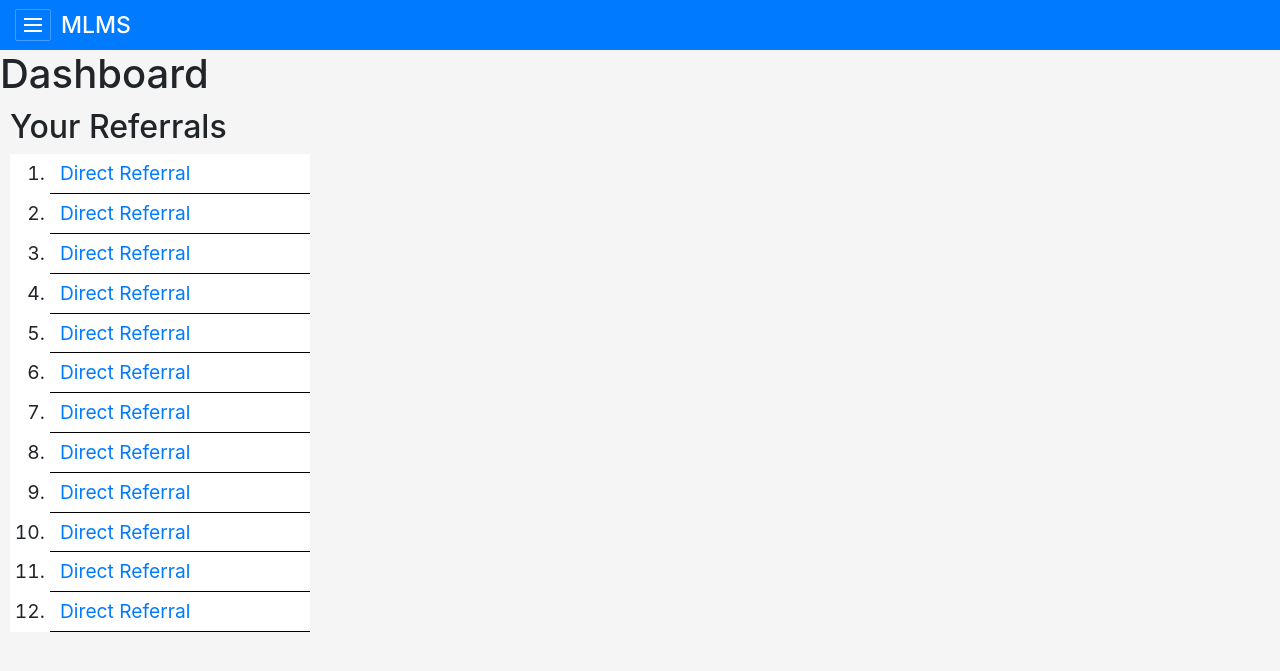
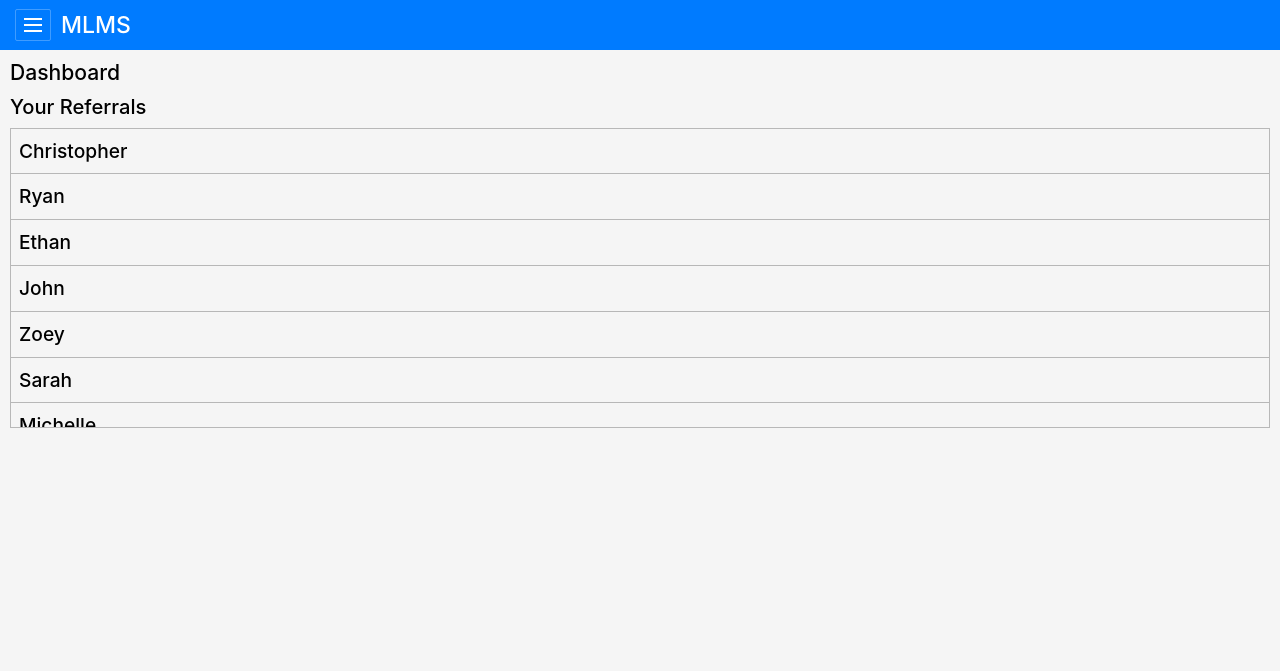
Before and after one commit to Islammoustafa95/mlms, a PHP site: page /dashboard.php in a window 1280 px wide. Shown: the top 671 px of the page. Run offline with PHP 8.4, Linux system fonts and the light colour scheme; data that the repository does not hold is empty.

Commit message:
Added theme change settings Feature

```diff
--- a/components/nav.php
+++ b/components/nav.php
@@ -10,12 +10,36 @@
     <div class="sideNavBlk">
         <ul class="sideNavLinks">
             <li><a href="dashboard.php">Dashboard</a></li>
+            <li><a href="settings.php">Settings</a></li>
             <li><a href="logout.php">Log Out</a></li>
         </ul>
     </div>
 </div>
 <div class="navBarToggler navOverlay"></div>
 <script>
+    var themeData;
+    function updateTheme() {
+        $.ajax({
+                url: 'php/action_get_user_theme.php',
+                type: 'POST',
+                processData: false, // important
+                contentType: false, // important
+                dataType: 'json',
+            })
+            .done(function(response) {
+                if (response.result == 1) {
+                    themeData = response.themeData;
+                    let primaryColor = themeData.primaryColor;
+                    let secondaryColor = themeData.secondaryColor;
+                    let backgroundColor = themeData.backgroundColor;
+                    let textColor = themeData.textColor;
+                    if (primaryColor != "") $(document.body).css("--primary", primaryColor);
+                    if (secondaryColor != "") $(document.body).css("--secondary", secondaryColor);
+                    if (backgroundColor != "") $(document.body).css("--background", backgroundColor);
+                    if (textColor != "") $(document.body).css("--textColor", textColor);
+                }
+            });
+    }
     document.addEventListener("DOMContentLoaded", function(event) {
         $(".sideNavLinks li").click(function() {
             let href = $(this).children("a").attr("href");
@@ -37,6 +61,7 @@
                 $(".navBarToggler.navOverlay").fadeIn('fast');
             }
         });
+        updateTheme();
     });
 
 </script>
--- a/components/referrals.php
+++ b/components/referrals.php
@@ -1,15 +1,67 @@
 <script>
     document.addEventListener("DOMContentLoaded", function(event) {
         $(".referralItem").click(function() {
-            console.log($(this).children(".subReferrals"));
-            $(this).children(".subReferrals").toggle();
+            $(this).children(".referralItemDetails").toggle();
         })
     });
 
 </script>
 
 <div class="referralBlk">
-    <h2 class="referralBlkTitle">Your Referrals</h2>
+    <h3 class="referralBlkTitle">Your Referrals</h3>
+    <ul class="referralList">
+        <?php
+        $names = array(
+    'Christopher',
+    'Ryan',
+    'Ethan',
+    'John',
+    'Zoey',
+    'Sarah',
+    'Michelle',
+    'Samantha',
+);
+            for($i = 0; $i <= sizeOf($names); $i++){
+                echo "
+                    <li class='referralItem'>
+                        <div class='referralItemName'>".$names[$i]."</div>
+                        <table class='referralItemDetails'>
+                            <tr>
+                                <th>Username</th>
+                                <td>".$names[$i]."</td>
+                            </tr>
+                            <tr>
+                                <th>Status</th>
+                                <td>Pending</td>
+                            </tr>
+                            <tr>
+                                <th>Action</th>
+                                <td><button class='btn'>Remind payment</button></td>
+                            </tr>
+                        </table>
+                    </li>";
+            }
+        ?>
+    </ul>
+
+    <!--
+
+    <table class="referralsTable">
+        <tr>
+            <th>MyReferral 1</th>
+            <th>Status</th>
+            <th>Action</th>
+        </tr>
+        <tr>
+            <td>Direct Referral</td>
+            <td>Created Account</td>
+            <td> <button class="btn">Remind payment</button> </td>
+        </tr>
+    </table>
+-->
+
+
+    <!--
     <ul class="directReferrals">
         <li class="referralItem">
             <div>Direct Referral</div>
@@ -35,77 +87,6 @@
                 <li class="subReferralItem">Sub Referral</li>
             </ul>
         </li>
-        <li class="referralItem">
-            <div>Direct Referral</div>
-            <ul class="subReferrals">
-                <li class="subReferralItem">Sub Referral</li>
-                <li class="subReferralItem">Sub Referral</li>
-                <li class="subReferralItem">Sub Referral</li>
-            </ul>
-        </li>
-        <li class="referralItem">
-            <div>Direct Referral</div>
-            <ul class="subReferrals">
-                <li class="subReferralItem">Sub Referral</li>
-                <li class="subReferralItem">Sub Referral</li>
-                <li class="subReferralItem">Sub Referral</li>
-            </ul>
-        </li>
-        <li class="referralItem">
-            <div>Direct Referral</div>
-            <ul class="subReferrals">
-                <li class="subReferralItem">Sub Referral</li>
-                <li class="subReferralItem">Sub Referral</li>
-                <li class="subReferralItem">Sub Referral</li>
-            </ul>
-        </li>
-        <li class="referralItem">
-            <div>Direct Referral</div>
-            <ul class="subReferrals">
-                <li class="subReferralItem">Sub Referral</li>
-                <li class="subReferralItem">Sub Referral</li>
-                <li class="subReferralItem">Sub Referral</li>
-            </ul>
-        </li>
-        <li class="referralItem">
-            <div>Direct Referral</div>
-            <ul class="subReferrals">
-                <li class="subReferralItem">Sub Referral</li>
-                <li class="subReferralItem">Sub Referral</li>
-                <li class="subReferralItem">Sub Referral</li>
-            </ul>
-        </li>
-        <li class="referralItem">
-            <div>Direct Referral</div>
-            <ul class="subReferrals">
-                <li class="subReferralItem">Sub Referral</li>
-                <li class="subReferralItem">Sub Referral</li>
-                <li class="subReferralItem">Sub Referral</li>
-            </ul>
-        </li>
-        <li class="referralItem">
-            <div>Direct Referral</div>
-            <ul class="subReferrals">
-                <li class="subReferralItem">Sub Referral</li>
-                <li class="subReferralItem">Sub Referral</li>
-                <li class="subReferralItem">Sub Referral</li>
-            </ul>
-        </li>
-        <li class="referralItem">
-            <div>Direct Referral</div>
-            <ul class="subReferrals">
-                <li class="subReferralItem">Sub Referral</li>
-                <li class="subReferralItem">Sub Referral</li>
-                <li class="subReferralItem">Sub Referral</li>
-            </ul>
-        </li>
-        <li class="referralItem">
-            <div>Direct Referral</div>
-            <ul class="subReferrals">
-                <li class="subReferralItem">Sub Referral</li>
-                <li class="subReferralItem">Sub Referral</li>
-                <li class="subReferralItem">Sub Referral</li>
-            </ul>
-        </li>
     </ul>
+-->
 </div>
--- a/css/style.css
+++ b/css/style.css
@@ -1,18 +1,47 @@
 :root {
     --primary: #007bff;
     --secondary: white;
+    --textColor: black;
+    --background: whitesmoke;
     --hover: #0069d9;
 }
 
 body {
     font-size: 1.2rem;
-    background: whitesmoke;
+    background: var(--background);
+    color: var(--textColor);
+}
+
+@media (max-width:768px) {
+    body {
+        font-size: 1rem;
+    }
+}
+
+h1 {
+    font-size: 120%;
+}
+
+h2 {
+    font-size: 110%;
+}
+
+h3 {
+    font-size: 105%;
+}
+
+p {
+    font-size: 100%;
 }
 
 .btn {
     color: var(--secondary);
     background-color: var(--primary);
     border-color: var(--primary);
+}
+
+.btn:focus {
+    color: var(--secondary);
 }
 
 input[type=checkbox] {
@@ -198,6 +227,7 @@ label {
     z-index: 2020;
     height: 50px;
     background: var(--primary);
+    color: var(--secondary);
     padding: 0 15px;
 }
 
@@ -219,7 +249,7 @@ label {
 .bar3 {
     width: 18px;
     height: 2px;
-    background-color: white;
+    background-color: var(--secondary);
     margin: 4px 0;
     transition: 0.4s;
 }
@@ -243,7 +273,6 @@ label {
     line-height: 10px;
     padding: 10px 0;
     font-size: 120%;
-    color: white;
 }
 
 .sideNav {
@@ -270,7 +299,7 @@ label {
     width: 100%;
     z-index: 1;
     height: calc(100vh - 50px);
-    background: rgba(0, 0, 0, 0.5);
+    background: transparent;
 }
 
 .sideNavLinks {
@@ -278,6 +307,7 @@ label {
 }
 
 .sideNavLinks li {
+    display: flex;
     padding: 10px 20px;
 }
 
@@ -294,38 +324,45 @@ label {
 
 .main {
     margin-top: 50px;
+    width: 100%;
+}
+
+.main > h2 {
+    margin: 10px 0 10px 10px;
 }
 
 .referralBlk {
     margin: 10px;
 }
 
-.rootReferrals {
-    padding: 0 0 0 40px;
+.referralItemDetails {
+    display: none;
 }
 
-.directReferrals {
-    max-height: 500px;
-    min-width: 300px;
-    overflow-y: scroll;
-    list-style: decimal;
-    padding-left: 40px;
-    background: white;
+.referralList {
+    border: 1px solid rgba(0, 0, 0, 0.25);
+    max-height: 300px;
+    overflow: scroll;
 }
 
-.referralItem {
-    width: 100%;
-    border-bottom: 1px solid black;
-    padding: 5px 10px;
-    cursor: pointer;
+.referralList li {
+    border-bottom: 1px solid rgba(0, 0, 0, 0.25);
+    padding: 8px;
 }
 
-.referralItem > div {
-    color: var(--blue);
+.referralItemName {
+    font-weight: 500;
 }
 
-.subReferrals {
-    display: none;
-    list-style: decimal;
-    padding-left: 40px;
+.referralItemDetails th {
+    font-weight: 500;
+    padding: 5px 10px 5px 20px;
 }
+
+.settingsBlk {
+    padding: 0 5px;
+}
+
+.themeForm > div {
+    margin: 10px 0;
+}
--- a/dashboard.php
+++ b/dashboard.php
@@ -15,7 +15,7 @@
             <?php include_once("components/nav.php") ?>
         </div>
         <div class="main">
-            <h1>Dashboard</h1>
+            <h2>Dashboard</h2>
             <?php include_once("components/referrals.php") ?>
         </div>
     </div>
--- /dev/null
+++ b/php/action_get_user_theme.php
@@ -0,0 +1,35 @@
+<?php
+    session_start();
+	$response = array();
+	$response['result'] = 0;
+	require_once('db.php');
+	if ($_SERVER['REQUEST_METHOD'] === 'POST') {
+		if(isset($_COOKIE['duid']) || isset($_SESSION['duid'])){
+            if(isset($_COOKIE['duid'])){
+			 $duid = mysqli_real_escape_string($db,$_COOKIE['duid']);
+            }else{
+			 $duid = mysqli_real_escape_string($db,$_SESSION['duid']);
+            }
+			$query = "SELECT
+                    user_theme.primaryColor,
+                    user_theme.secondaryColor,
+                    user_theme.backgroundColor,
+                    user_theme.textColor
+                    FROM users
+                    INNER JOIN user_theme ON users.id = user_theme.user_id
+                    WHERE users.device_id = '$duid'";
+			$result = mysqli_query($db,$query);
+			if(mysqli_num_rows($result) == 1){
+                $response['result'] = 1;
+                $response['themeData'] = mysqli_fetch_assoc($result);
+			}else{
+				$response['msg'] = "Theme doesn't exist.";
+			}
+		}else{
+		  $response['msg'] = 'Please log in first.';
+        }
+	}else{
+		$response['msg'] = 'Invalid Request';
+	}
+	die(json_encode($response));
+?>
--- a/php/action_login.php
+++ b/php/action_login.php
@@ -8,7 +8,7 @@
 		foreach($req_params as $value){
 			if(!isset($_POST[$value])) {
 				$is_params_valid = false;
-				$response["msg"] = "invalid params". json_encode($_POST);
+				$response["msg"] = "invalid params";
 			}
 		}
 		if($is_params_valid){
```
Also changed, not shown: mlms.sql (+29 -23 lines), php/action_update_theme.php (added, +79 -0 lines), settings.php (added, +104 -0 lines).
